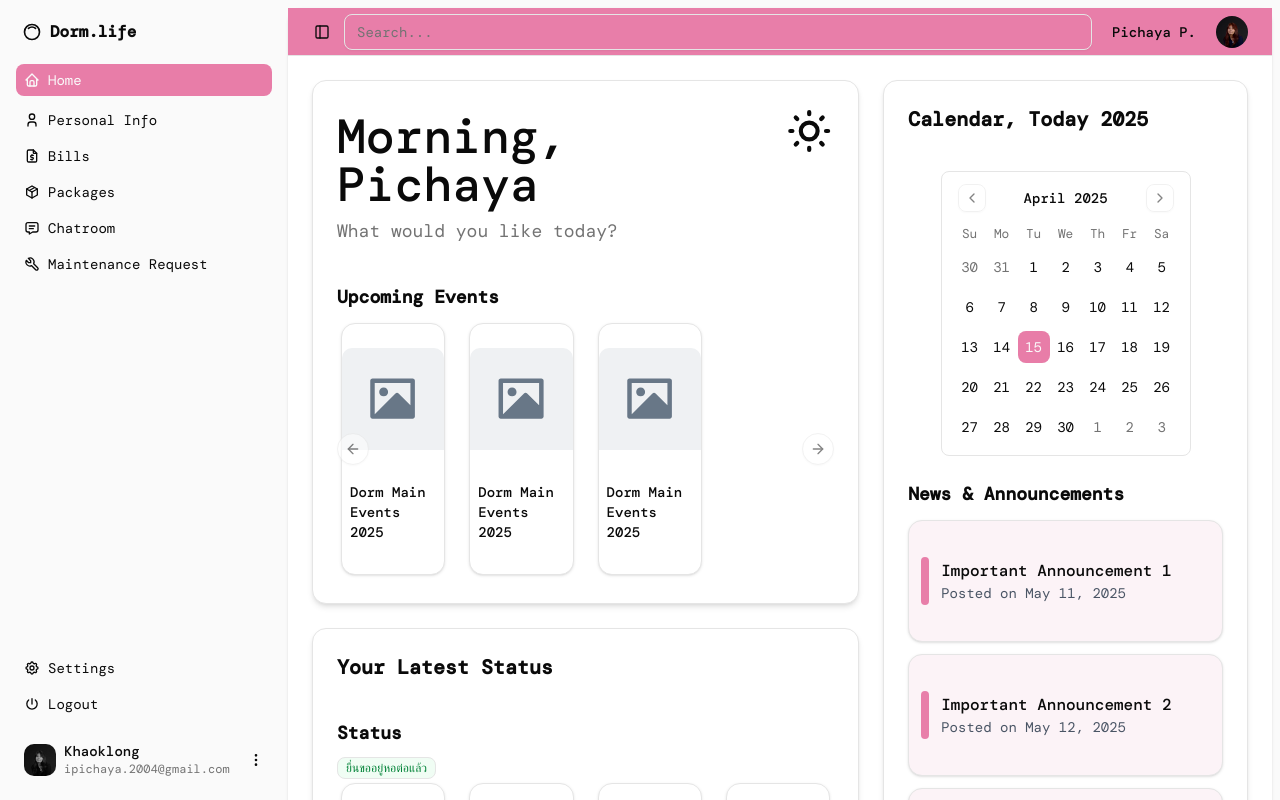
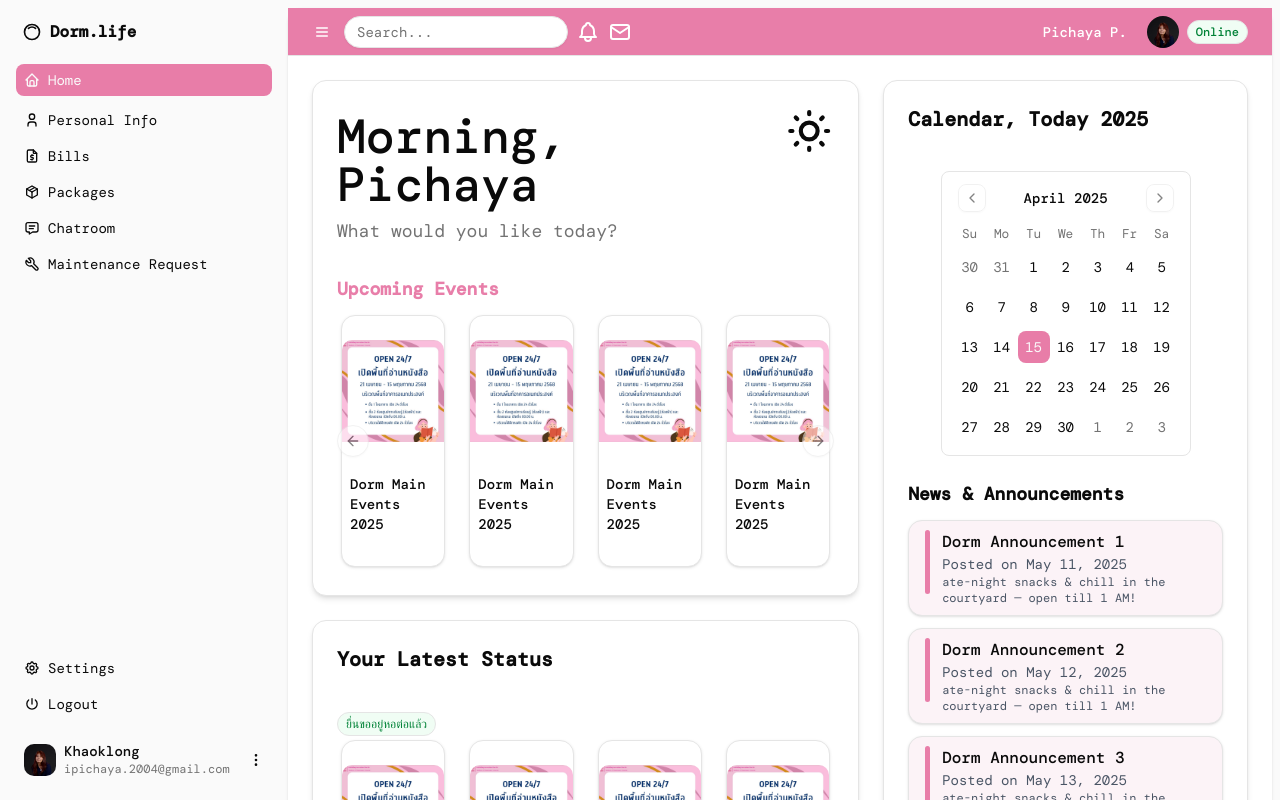
Before and after one commit to klonqdoublek/kk-final-project-tech2025, a Next.js app: page /dashboard in a window 1280 px wide. Shown: the top 800 px of the page. Built offline with nearby package versions, Linux system fonts and the light colour scheme; a web font is replaced by a local one.

Commit message:
23Apr2025

```diff
--- a/src/app/bills/page.jsx
+++ b/src/app/bills/page.jsx
@@ -11,30 +11,11 @@ import {
 } from "@/components/ui/table"
 
 import {
-  IconSun,
-  IconCamera,
-  IconChartBar,
-  IconDashboard,
-  IconDatabase,
-  IconFileAi,
-  IconFileDescription,
-  IconFileDollar,
-  IconFileWord,
-  IconFolder,
-  IconHelp,
-  IconInnerShadowTop,
-  IconListDetails,
-  IconMessage,
-  IconPackage,
-  IconPower,
-  IconReport,
-  IconSearch,
-  IconSettings,
-  IconTool,
-  IconUser,
-  IconUsers,
-  IconCirclePlusFilled
+  IconCirclePlusFilled,
+  IconDownload,
+  IconEdit
 } from "@tabler/icons-react"
+
 
 import {
   SidebarInset,
@@ -98,7 +79,7 @@ export default function Bills() {
       <SidebarInset>
         <SiteHeader> </SiteHeader>
         <div className="pl-4 pr-4 flex flex-1 flex-col gap-4"> {/** all Container **/}
-          <h1 className="pt-4 text-3xl font-semi-bold">Billing Details</h1>
+          <h1 className="pt-4 pl-1 text-2xl font-semi-bold">Billing Details</h1>
           <div className="flex flex-row gap-2 "> {/** top Container - now flex-row for 2 columns **/}
             <div className="w-full md:w-[60%] rounded-xl border shadow-md"> {/** left Container **/}
               <div className="p-4 flex flex-col gap-2"> {/** left **/}
@@ -134,24 +115,32 @@ export default function Bills() {
                     <h3 className="text-2xl text-secondary-red font-semi-bold">Water</h3>
                     <p className="thai-text">ค่าน้ำ</p>
                   </div>
-                    <p className="p-4 text-xl text-black">฿200</p>
+                    <p className="p-4 text-xl text-secondary-red">฿200</p>
                   </div>
                   <div className="flex flex-col h-full w-42 bg-fifth-red justify-between rounded-xl">
                   <div className="p-4 flex flex-col">
                     <h3 className="text-2xl text-third-red font-semi-bold">Fine</h3>
                     <p className="thai-text" >ค่าปรับ</p>
                   </div>
-                  <p className="p-4 text-xl text-black">฿0</p>
+                  <p className="p-4 text-xl text-secondary-red">฿0</p>
                   </div>
-
                   </div>
-
                 </div>
+              </div>
+              <div className="pl-4 pb-2 pr-4 flex flex-row-reverse justify-between items-center">
+                <Button> <IconDownload/> Download Bills </Button>
+                <p className=" text-xs opacity-70 "> Latest Updated: 14 April 2025 16:30PM</p>
               </div>
             </div>
             <div className="w-full flex flex-col md:w-[40%] bg-white rounded-xl flex-col gap-2"> {/** right Container **/}
               <div className="p-4 h-72 border rounded-xl shadow-md"> {/** primary payment Container **/}
-                <h3 className="text-xl pb-2"> Primary Payment </h3>
+                <div className="flex flex-row justify-between">
+                  <h3 className="text-xl pb-2"> Primary Payment </h3>
+                  <Button variant="outline" size="icon">
+                  <IconEdit />
+                  </Button>
+                </div>
+
                 <div className= "flex flex-row gap-4 ">
                   <img className="rounded-xl object-fill" src="kasikorn.png" alt="kasikorn" width="80" height="60" />
                   <div className="flex flex-col">
@@ -160,11 +149,12 @@ export default function Bills() {
                     <p> 601-1234-xxxx </p>
                   </div>
                 </div>
+                <p className="pt-2 pb-2 text-sm opacity-70"> *Automatically Paid on 10th of the month 17:00PM </p>
               </div>
               <div className="flex flex-row h-full justify-between p-4 border rounded-xl shadow-md"> {/** secondary payment Container **/}
                 <div>
                   <h3 className="text-xl pb-2"> Secondary Payment </h3>
-                  <p> You have not added yet </p>
+                  <p className="italic opacity-70"> You have not added yet </p>
                 </div>
                 <IconCirclePlusFilled color="gray" size={52}> </IconCirclePlusFilled>
               </div>
--- a/src/app/dashboard/page.jsx
+++ b/src/app/dashboard/page.jsx
@@ -61,7 +61,7 @@ export default function Dashboard() {
             <div className="w-full md:w-[60%] flex flex-col gap-6">
               {/* Welcome Card */}
               <Card className="shadow-md">
-                <CardHeader className="pb-2">
+                <CardHeader className="">
                   <div className= "flex flex-row justify-between">
                     <div className= "flex flex-col ">
                       <CardTitle className="text-5xl font-medium mt-2 mb-2">Morning, Pichaya</CardTitle>
@@ -72,20 +72,19 @@ export default function Dashboard() {
                 </CardHeader>
                 <CardContent className="space-y-4">
 
-
                   {/* Upcoming Events Section */}
                   <div>
-                    <h3 className="text-lg font-semibold mb-2">Upcoming Events</h3>
+                    <h3 className="text-lg font-semibold mb-2 text-secondary-red">Upcoming Events</h3>
                     <Carousel className="w-full">
                       <CarouselContent>
-                        {[1, 2, 3].map((item) => (
+                        {[1, 2, 3, 4].map((item) => (
                           <CarouselItem key={item} className="basis-1/3 md:basis-1/4 pl-4">
                             <div className="p-1">
                               <Card className="overflow-hidden">
                                 <div className="aspect-square relative overflow-hidden rounded-t-lg">
                                   <img
                                     className="object-cover w-full h-full"
-                                    src="landscape-placeholder-svgrepo-com.svg"
+                                    src="Dorm247Event.jpg"
                                     alt={`Event ${item}`}
                                   />
                                 </div>
@@ -112,8 +111,7 @@ export default function Dashboard() {
                 <CardContent>
                   {/* Status Section */}
                   <div>
-                    <h3 className="text-lg font-semibold mb-2">Status</h3>
-                    <Badge variant="outline" className="bg-green-50 text-green-700 hover:bg-green-100">
+                    <Badge variant="outline" className="h-6 bg-green-50 text-green-700 hover:bg-green-100 thai-text rounded-xl">
                       ยื่นขออยู่หอต่อแล้ว
                     </Badge>
                   </div>
@@ -126,7 +124,7 @@ export default function Dashboard() {
                               <div className="aspect-square relative overflow-hidden rounded-t-lg">
                                 <img
                                   className="object-cover w-full h-full"
-                                  src="landscape-placeholder-svgrepo-com.svg"
+                                  src="Dorm247Event.jpg"
                                   alt={`Menu Item ${item}`}
                                 />
                               </div>
@@ -145,14 +143,14 @@ export default function Dashboard() {
               </Card>
             </div>
 
-            {/* Right Column - 40% width on larger screens */}
+            {/* Right Column - 40% width */}
             <div className="w-full md:w-[40%] flex flex-col gap-6">
               <Card className="shadow-md h-full">
                 <CardHeader className="pb-2">
                   <CardTitle className="text-xl font-semibold">Calendar, Today 2025</CardTitle>
                 </CardHeader>
                 <CardContent className="space-y-6">
-                  {/* Calendar - Centered */}
+                  {/* Calendar */}
                   <div className="flex justify-center">
                     <Calendar
                       mode="single"
@@ -166,13 +164,14 @@ export default function Dashboard() {
                   <div>
                     <h3 className="text-lg font-semibold mb-3">News & Announcements</h3>
                     <div className="space-y-3">
-                      {[1, 2, 3].map((item) => (
-                        <Card key={item} className="bg-fifth-red hover:bg-fourth-red cursor-pointer transition-colors">
-                          <CardContent className="p-3 flex items-center">
-                            <div className="w-2 h-12 bg-secondary-red rounded-full mr-3"></div>
+                      {[1, 2, 3, 4].map((item) => (
+                        <Card key={item} className="bg-fifth-red h-24 justify-center hover:bg-fourth-red cursor-pointer transition-colors">
+                          <CardContent className="p-4 flex items-start justify-center">
+                            <div className="w-2 h-16 bg-secondary-red rounded-full mr-3"></div>
                             <div>
-                              <h4 className="font-medium">Important Announcement {item}</h4>
+                              <h4 className="font-medium">Dorm Announcement {item}</h4>
                               <p className="text-sm text-gray-600">Posted on May {item + 10}, 2025</p>
+                              <p className="text-xs text-gray-600" > ate-night snacks & chill in the courtyard — open till 1 AM! </p>
                             </div>
                           </CardContent>
                         </Card>
--- a/src/app/layout.js
+++ b/src/app/layout.js
@@ -16,7 +16,7 @@ const ibm_plex_sans_thai = IBM_Plex_Sans_Thai({
 })
 
 export const metadata = {
-  title: "Create Next App",
+  title: "Dorm.life",
   description: "Generated by create next app",
 };
 
--- a/src/app/maintenance/page.jsx
+++ b/src/app/maintenance/page.jsx
@@ -39,7 +39,7 @@ export default function Maintenance() {
             </div>
             <div className="p-4 grid gap-4 flex flex-row">
               <div className="flex flex-row">
-                <Label className="thai-text text-red-500">ประเภทงานซ่อม</Label>
+                <Label className="thai-text">ประเภทงานซ่อม</Label>
                 <Label className="text-red-500">*</Label>
               </div>
               <Select>
@@ -54,15 +54,26 @@ export default function Maintenance() {
               </Select>
             </div>
             <div className="p-4 grid gap-4 flex flex-row">
-              <Label className="thai-text">เรื่อง</Label>
+              <div className="flex flex-row">
+                <Label className="thai-text">เรื่อง</Label>
+                <Label className="text-red-500">*</Label>
+              </div>
+
               <Input className="thai-text" placeholder="เรื่อง..." required />
             </div>
             <div className="p-4 grid gap-4 flex flex-row">
-              <Label className="thai-text">รายละเอียด</Label>
+              <div className="flex flex-row">
+                <Label className="thai-text">รายละเอียด</Label>
+                <Label className="text-red-500">*</Label>
+              </div>
               <Input className="thai-text" placeholder="รายละเอียด..." required />
             </div>
             <div className="p-4 grid gap-4 flex flex-row">
-              <Label className="thai-text">การนัดหมาย*</Label>
+              <div className="flex flex-row">
+                <Label className="thai-text">การนัดหมาย</Label>
+                <Label className="text-red-500">*</Label>
+              </div>
+
               <RadioGroup defaultValue="option-one">
                 <div className="flex items-center space-x-2">
                   <RadioGroupItem value="option-one" id="option-one" />
@@ -75,7 +86,10 @@ export default function Maintenance() {
               </RadioGroup>
             </div>
             <div className="p-4 grid gap-4 flex flex-row">
-              <Label className="thai-text">เบอร์โทรศัพท์*</Label>
+              <div className="flex flex-row">
+                <Label className="thai-text">เบอร์โทรศัพท์</Label>
+                <Label className="text-red-500">*</Label>
+              </div>
               <Input className="thai-text" placeholder="063-456-xxxx" required />
             </div>
           </div>
@@ -91,6 +105,7 @@ export default function Maintenance() {
                 width="400"
                 height="500"
               />
+
             </div>
           </div>
         </div>
--- a/src/app/page.js
+++ b/src/app/page.js
@@ -20,13 +20,13 @@ export default function Home() {
         <h1 className="text-4xl font-bold">
           Welcome to Dormlife
         </h1>
-        <h3 className="text-2xl">
+        <h3 className="text-2xl p-2">
           by klonqdevblek
         </h3>
       </div>
       <div>
         <Link href="/login">
-          <Button>Login Here</Button>
+          <Button>Login</Button>
         </Link>
       </div>
     </div>
--- a/src/components/app-sidebar.jsx
+++ b/src/components/app-sidebar.jsx
@@ -167,7 +167,7 @@ export function AppSidebar({
           <SidebarMenuItem>
 
             <SidebarMenuButton asChild className="data-[slot=sidebar-menu-button]:!p-1.5">
-              <a href="#">
+              <a href="/dashboard">
                 <IconInnerShadowTop className="!size-5" />
                 <span className="text-base font-semibold">Dorm.life</span>
               </a>
--- a/src/components/login-form.jsx
+++ b/src/components/login-form.jsx
@@ -23,16 +23,18 @@ export function LoginForm({
               </div>
               <div className="grid gap-3">
                 <Label htmlFor="email">Email</Label>
-                <Input id="email" type="email" placeholder="m@example.com" required />
+                <Input id="email" type="email" placeholder="id@student.chula.ac.th" required />
               </div>
               <div className="grid gap-3">
                 <div className="flex items-center">
                   <Label htmlFor="password">Password</Label>
-                  <a href="#" className="ml-auto text-sm underline-offset-2 hover:underline">
+
+                </div>
+                <Input id="password" type="password" required />
+                <a href="#" className="ml-auto text-secondary-red text-sm underline-offset-2 hover:underline">
                     Forgot your password?
                   </a>
-                </div>
-                <Input id="password" type="password" required />
+
               </div>
                 <div>
                 <Link href="/dashboard">
--- a/src/components/nav-user.jsx
+++ b/src/components/nav-user.jsx
@@ -42,7 +42,7 @@ export function NavUser({
             <SidebarMenuButton
               size="lg"
               className="data-[state=open]:bg-sidebar-accent data-[state=open]:text-sidebar-accent-foreground">
-              <Avatar className="h-8 w-8 rounded-lg grayscale">
+              <Avatar className="h-8 w-8 rounded-lg ">
                 <AvatarImage src={user.avatar} alt={user.name} />
                 <AvatarFallback className="rounded-lg">CN</AvatarFallback>
               </Avatar>
--- a/src/components/site-header.jsx
+++ b/src/components/site-header.jsx
@@ -3,6 +3,9 @@ import { Separator } from "@/components/ui/separator"
 import { SidebarTrigger } from "@/components/ui/sidebar"
 import { Input } from "@/components/ui/input"
 import Image from "next/image"
+import { IconBell, IconMail, IconCircleFilled } from "@tabler/icons-react"
+import { Badge } from "@/components/ui/badge"
+
 
 export function SiteHeader() {
   return (
@@ -12,13 +15,15 @@ export function SiteHeader() {
         <SidebarTrigger className="-ml-1" />
         {/** <Separator orientation="vertical" className="mx-2 data-[orientation=vertical]:h-4" /> **/}
         {/**<h1 className="text-base font-medium">Documents</h1> **/}
-        <Input type="Search" placeholder="Search..." />
-        <div className="ml-auto flex items-center gap-2">
+        <Input className=" w-56 h-8 bg-white rounded-2xl" type="Search" placeholder="Search..." />
+        <IconBell color="white"/>
+        <IconMail color="white" />
+        <div className="ml-auto flex flex-row items-center gap-2">
           <Button variant="ghost" asChild size="sm" className="hidden sm:flex">
             <a
               rel="noopener noreferrer"
               target="_blank"
-              className="dark:text-foreground">
+              className="text-white">
               Pichaya P.
             </a>
           </Button>
@@ -29,7 +34,11 @@ export function SiteHeader() {
               fill
               className="object-cover"
             />
+
           </div>
+          <Badge variant="outline" className="h-6 bg-green-50 text-green-700 hover:bg-green-100 rounded-xl">
+                      Online
+                    </Badge>
         </div>
       </div>
     </header>
--- a/src/components/ui/sidebar.jsx
+++ b/src/components/ui/sidebar.jsx
@@ -2,7 +2,7 @@
 import * as React from "react"
 import { Slot } from "@radix-ui/react-slot"
 import { cva } from "class-variance-authority";
-import { PanelLeftIcon } from "lucide-react"
+import { IconMenu2 } from "@tabler/icons-react"
 
 import { useIsMobile } from "@/hooks/use-mobile"
 import { cn } from "@/lib/utils"
@@ -240,7 +240,7 @@ function SidebarTrigger({
         toggleSidebar()
       }}
       {...props}>
-      <PanelLeftIcon />
+      <IconMenu2 color="white" />
       <span className="sr-only">Toggle Sidebar</span>
     </Button>
   );
```
Also changed, not shown: public/Dorm247Event.jpg (added).
